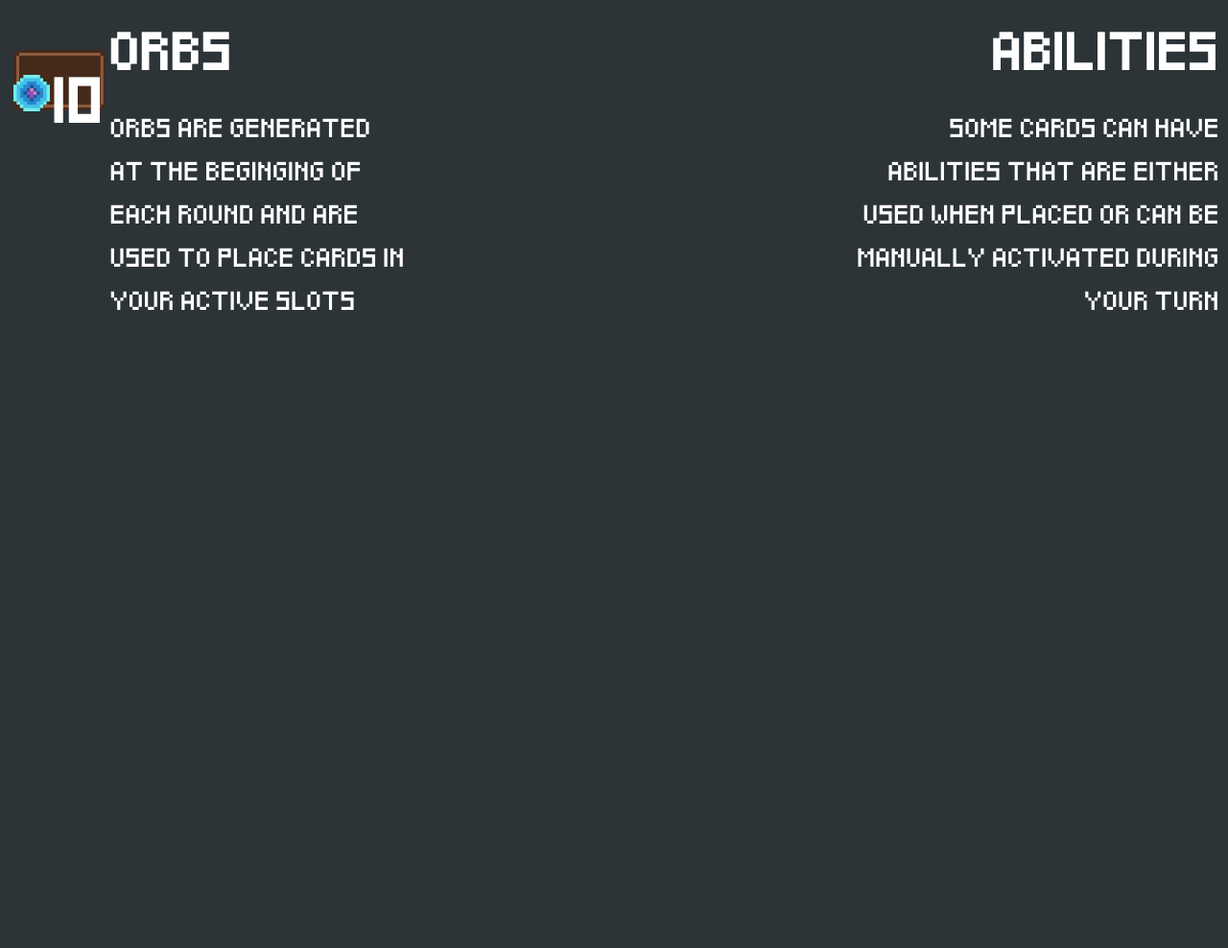
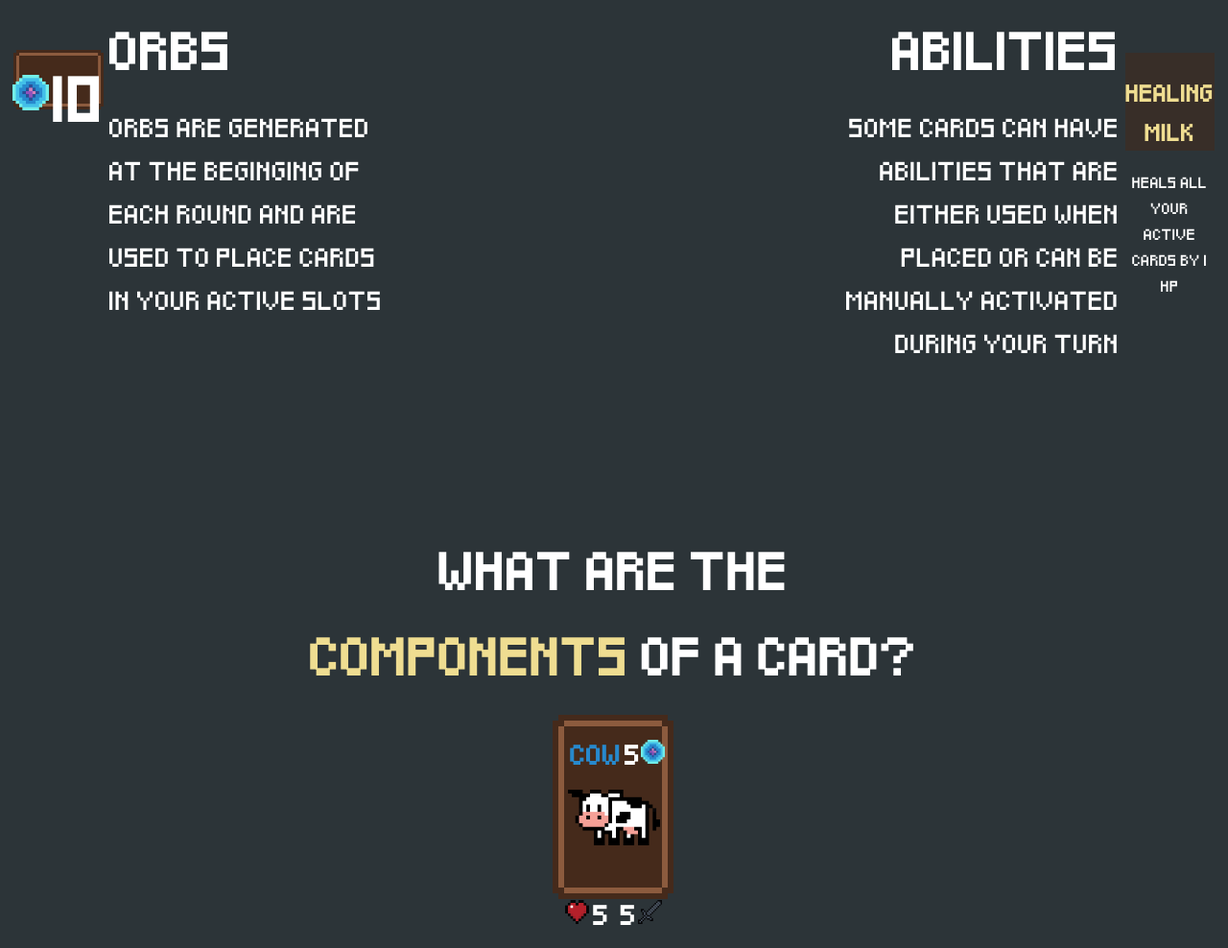
Before and after one commit to pfarrhoferphilip/Card-Game, a plain HTML site: page sites/howToPlay.html in a window 1280 px wide. Shown: the part 1337-2325 px from the top of the page at 96% size. Before the commit the page ends 1822 px from the top, so only its background shows below. Drawn offline with Linux system fonts and the light colour scheme.

Commit message:
how to play site finished

```diff
--- /dev/null
+++ b/script/howToScript.js
@@ -0,0 +1,20 @@
+let text_before = document.getElementsByClassName("tutorial-text-before");
+let text_after = document.getElementsByClassName("tutorial-text");
+
+function showTutorialText(tutorialVisible) {
+    if (tutorialVisible) {
+        for (let i = 0; i < text_before.length; i++) {
+            text_before[i].classList.add("invisible");
+        }
+        for (let i = 0; i < text_after.length; i++) {
+            text_after[i].classList.add("visible");
+        }
+    } else {
+        for (let i = 0; i < text_before.length; i++) {
+            text_before[i].classList.remove("invisible");
+        }
+        for (let i = 0; i < text_after.length; i++) {
+            text_after[i].classList.remove("visible");
+        }
+    }
+}
--- a/sites/howToPlay.html
+++ b/sites/howToPlay.html
@@ -7,6 +7,7 @@
     <meta name="viewport" content="width=device-width, initial-scale=1.0">
     <title>HOW TO PLAY</title>
     <link rel="stylesheet" href="../style/style.css">
+    <script src="../script/howToScript.js" defer></script>
 </head>
 
 <body>
@@ -83,12 +84,43 @@
                 <p class="how-to-description-right">SOME CARDS CAN HAVE ABILITIES THAT ARE EITHER USED WHEN PLACED OR
                     CAN BE MANUALLY ACTIVATED DURING YOUR TURN</p>
             </div>
-            <div>
-
+            <div class="ability-background">
+                <h4>HEALING MILK</h4>
+                <p>HEALS ALL YOUR ACTIVE CARDS BY 1 HP</p>
             </div>
         </div>
+    </main>
 
-    </main>
+    <!--CARD DEMO-->
+
+    <h1 class="text-center">WHAT ARE THE <br> <span style="color: #EFDD91;">COMPONENTS</span> OF A CARD?</h1>
+
+    <div class="flex-center">
+        <div style="cursor: pointer;" onmouseenter="showTutorialText(true)" onmouseleave="showTutorialText(false)" class="active-card">
+            <div class="active-header">
+                <h2 style="transform: translateX(-2vw);" class="tutorial-text">NAME</h2>
+                <h2 class="rarity-rare tutorial-text-before">COW</h2>
+                <div class="flex-div-right">
+                    <h2 class="tutorial-text-before">5</h2>
+                    <img class="active-icon tutorial-text-before" src="../img/orb.png" alt="Orb">
+                    <h2 style="transform: translateY(-0.5vh);" class="tutorial-text">COST</h2>
+                </div>
+            </div>
+            <div class="flex-center">
+                <img class="active-sprite tutorial-text-before" src="../img/cow01.png" alt="COW">
+                <h2 class="tutorial-text">SPRITE</h2>
+            </div>
+            <div class="active-footer">
+                <img class="active-icon tutorial-text-before" src="../img/heartIcon.png">
+                <h2 class="tutorial-text-before">5</h2>
+                <h2 style="transform: translateX(0.5vw);" class="tutorial-text">HP</h2>
+                <p></p>
+                <h2 class="tutorial-text-before">5</h2>
+                <img class="active-icon tutorial-text-before" src="../img/swordIcon.png">
+                <h2 style="transform: translateX(5vw);" class="tutorial-text">DMG</h2>
+            </div>
+        </div>
+    </div>
 
 </body>
 
--- a/style/style.css
+++ b/style/style.css
@@ -12,10 +12,27 @@ body {
     font-family: pixel;
 }
 
+.flex-center {
+    width: 100%;
+    display: flex;
+    justify-content: center;
+    align-items: center;
+}
+
 .flex-div {
     display: flex;
     justify-content: space-evenly;
     align-items: center;
+}
+
+.flex-div-right {
+    display: flex;
+    justify-content: right;
+    align-items: center;
+}
+
+.text-center {
+    text-align: center;
 }
 
 /*START PAGE*/
@@ -97,7 +114,6 @@ body {
 }
 
 .health-background {
-    color: #EFDD91;
     background-image: url(../img/cardSlotSide.png);
     background-repeat: no-repeat;
     background-size: contain;
@@ -120,6 +136,26 @@ body {
     margin-right: 5%;
 }
 
+.ability-background {
+    background-color: #452a1b88;
+    color: #EFDD91;
+    width: 20vw;
+    height: 8vw;
+    justify-content: center;
+    align-items: center;
+    margin-top: 8%;
+    margin-right: 1%;
+    margin-left: 1%;
+    padding: 0%;
+    text-align: center;
+    font-size: 90%;
+}
+
+.ability-background p {
+    color: white;
+    font-size: 65%;
+}
+
 .how-to-description-right {
     width: 60%;
     padding: 0%;
@@ -140,3 +176,72 @@ body {
 .text-align-right {
     text-align: right;
 }
+
+.tutorial-text {
+    z-index: 2;
+    position: absolute;
+    font-weight: lighter;
+    font-size: 140%;
+    opacity: 0;
+    transition: opacity 0.5s ease-in-out;
+}
+
+.tutorial-text-before {
+    opacity: 1;
+    transition: opacity 0.5s ease-in-out;
+}
+
+.visible {
+    opacity: 1;
+}
+
+.invisible {
+    opacity: 0;
+}
+
+/*GAME*/
+
+/*ID*/
+
+/*CLASS*/
+.active-card {
+    background-image: url(../img/cardSlot.png);
+    background-repeat: no-repeat;
+    background-size: contain;
+    width: 10vw;
+    height: 15vw;
+    font-size: 70%;
+}
+
+.active-icon {
+    width: 2vw;
+}
+
+.active-header {
+    width: 80%;
+    margin-left: 13%;
+    margin-top: 1%;
+    position: relative;
+    display: flex;
+    justify-content: space-around;
+}
+
+.rarity-rare {
+    color: #2789CD;
+}
+
+.active-sprite {
+    margin-top: 2%;
+    width: 75%;
+}
+
+.active-footer {
+    margin-top: 4vh;
+    margin-right: 1.6vw;
+    display: grid;
+    grid-template-columns: 30% 20% 10% 20% 20%;
+    margin-left: 10%;
+    justify-content: center;
+    align-items: center;
+    text-align: center;
+}
```
